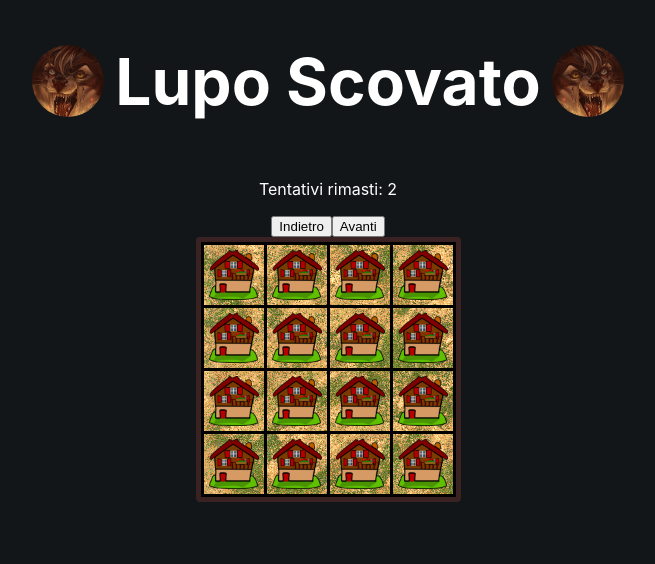
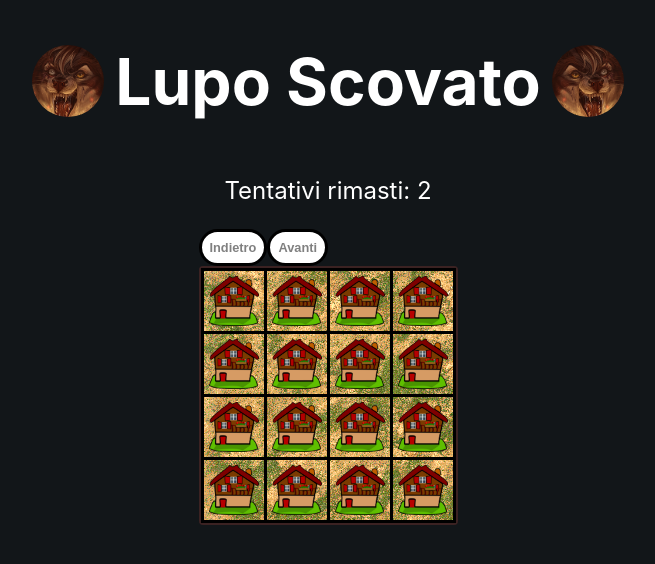
Before and after one commit to NicolaL95/lupo-scovato, a React (Create React App) app: page / in a window 1280 px wide. Both pictures are taken after a click on the button "Easy". Shown: the top 564 px of the page, without its empty margins (312-967 px from the left). Built offline with nearby package versions, Linux system fonts and the light colour scheme.

Commit message:
add buttons

```diff
--- a/src/components/GameContainer.css
+++ b/src/components/GameContainer.css
@@ -5,6 +5,7 @@
     justify-content: center;
     align-items: center;
     gap: 10px;
+    margin: 2rem 0;
 }
 .difficuilt-button{
     width: 11rem;
@@ -30,8 +31,8 @@ content: "";
     left: 50%;
     transform: translate(-50%, -50%);
     background-color: #121619;
-    width: 100%;
-    height: 100%;
+    width: 101%;
+    height: 103%;
     z-index: -1;
     opacity: 1;
     -webkit-transition: all 0.6s;
@@ -41,6 +42,26 @@ content: "";
     border-radius: 22px;
 }
 
+.button-timeline{
+    background-color: white;
+        padding: 0.5rem;
+        font-size: 0.8rem;
+        border-radius: 25px;
+        border: 3px solid black;
+        font-weight: 700;
+}
+
+.buttons-container{
+    display: flex;
+}
+
+.buttons-unevaiable{
+    color: gray;
+}
+
+.statusMessage{
+    font-size: 1.5rem;
+}
 
 .difficuilt-button:hover {
 text-shadow: 1px 1px black;
@@ -56,7 +77,7 @@ text-shadow: 1px 1px black;
    /*  gap: 1rem; */
     background-image: url('../assets/img/texture.png');
     border-radius: 4px;
-        border: 5px solid #3b2222;
+        border: 2px solid #3b2222;
 }
 
 .game-container-screen p {
@@ -97,7 +118,7 @@ text-shadow: 1px 1px black;
 
 .tmpBomb{
     background-image: url('../assets/img/wolf-spotted.png');
-    background-size: cover;
+    background-size:30px 55px;;
         background-position: center bottom;
         background-repeat: no-repeat;
 
--- a/src/components/GameContainer.jsx
+++ b/src/components/GameContainer.jsx
@@ -7,8 +7,9 @@ import hunter from '../assets/img/hunter.jpg'
 import { useCallback } from 'react'
 import { useRef } from 'react'
 
+let setNewTimeLine = false;
+let addReverseGrid = false;
 const arrayOfBackGround = [hunter, woodcutter, farmer]
-
 const initialStateGameStatus = {
     currentLives: 2,
     gameWon: false,
@@ -16,7 +17,7 @@ const initialStateGameStatus = {
 export default function GameContainer() {
 
     const refPreviousGrid = useRef([]);
-
+    const globalCounter = useRef(0)
     const easy = 4
     const mid = 8
     const hard = 12
@@ -44,10 +45,8 @@ export default function GameContainer() {
         }
     }
 
-
     useEffect(() => {
         let arrayEmpty = []
-
         //generates N bombs based on difficuilt
         const generateBombs = () => {
 
@@ -121,17 +120,25 @@ export default function GameContainer() {
             }
         }
         setGrid(arrayEmpty)
+        updateRefGrid(arrayEmpty)
 
     }, [state])
+
+    useEffect(() => {
+        if (addReverseGrid) {
+            updateRefGrid(grid)
+            addReverseGrid = false;
+        }
+    }, [grid])
+
+
+
+    console.log("mi sto aggiornando", refPreviousGrid.current, globalCounter.current);
 
     useEffect(() => {
         return () => { refPreviousGrid.current = [] }
     }, [])
 
-    /*    useEffect(() => {
-           updateRefGrid();
-       }, [grid])
-    */
 
     const arrayDifficuilt = [{
         action: "EASY",
@@ -175,24 +182,23 @@ export default function GameContainer() {
     }
 
     const updateRefGrid = (gridTmp) => {
-
-        for (let index = 0; index < refPreviousGrid.current.length; index++) {
-            console.log("refPreviousGrid", index)
-            for (let indexCol = 0; indexCol < state; indexCol++) {
-                for (let indexRow = 0; indexRow < state; indexRow++) {
-                    console.log("pre", indexCol, indexRow, refPreviousGrid.current[index][indexCol][indexRow]?.cellSpotted)
-                }
+        if (refPreviousGrid.current.length === 4) refPreviousGrid.current.shift();
+        let tmpArray = []
+        for (let indexCol = 0; indexCol < state; indexCol++) {
+            tmpArray.push([])
+            for (let indexRow = 0; indexRow < state; indexRow++) {
+                tmpArray[indexCol].push(Object.assign([], gridTmp[indexCol][indexRow]))
             }
         }
-
-        if (refPreviousGrid.current.length === 3) refPreviousGrid.current.shift();
-        refPreviousGrid.current.push(gridTmp)
-        console.log('totale', refPreviousGrid.current)
+        if (tmpArray.length !== 0) refPreviousGrid.current.push(tmpArray)
     }
 
     const updateGrid = (column, row) => {
+        if (setNewTimeLine) {
+            refPreviousGrid.current.splice(globalCounter, refPreviousGrid.current.length - globalCounter)
+            setNewTimeLine = false
+        }
         let stateTmp = [...grid]
-        updateRefGrid(stateTmp);
         stateTmp[column][row].cellSpotted = true;
         stateTmp[column][row].setFlag = false;
         if (stateTmp[column][row].haveBomb !== true) {
@@ -204,14 +210,14 @@ export default function GameContainer() {
             }))
         }))
         setGrid(stateTmp);
-
-
+        updateRefGrid(stateTmp);
+        /*  reverseGrid({ type: "RESET" }) */
+        globalCounter.current = refPreviousGrid.current.length - 1
     }
 
     const setFlag = (column, row) => {
         let stateTmp = [...grid]
         stateTmp[column][row].flag = !stateTmp[column][row].flag;
-
         setGrid(stateTmp);
     }
 
@@ -221,22 +227,30 @@ export default function GameContainer() {
     }
 
     const endGameMessage = () => {
-        if (gameStatus.gameWon) return <p>Complimenti, hai vinto!</p>
-        return <p>Mi dispiace, hai perso!</p>
+        refPreviousGrid.current = []
+        return <p className='statusMessage'>{gameStatus.gameWon ? "Complimenti, hai vinto!" : "Mi dispiace, hai perso!"}</p>
     }
 
-    /*     const reverseGrid = (({ type }) => {
-            let counter = 2
-            const updateCounter = () => {
-                return type === "INCREMENT" ? counter + 1 : counter - 1;
-            }
-            return updateCounter;
-        })() */
-
+    //closure
+    /*   const reverseGrid = useCallback(() => {
+          let counter = 3
+          const updateCounter = ({ type }) => {
+              switch (type) {
+                  case "INCREMENT":
+                      return counter === refPreviousGrid.current.length ? refPreviousGrid.current.length : ++counter;
+                  case "DECREMENT":
+                      return counter === 0 ? 0 : --counter;
+                  case "RESET":
+                      counter = 3;
+                      break;
+              }
+          }
+          return updateCounter;
+      })()
+   */
 
     return (
-        <div className='game-screen'>
-
+        <div className='game-screen' >
             {state === null ? [...new Array(3).keys()].map(index =>
                 <button key={index} className='difficuilt-button' style={{
                     backgroundImage: `url(${arrayOfBackGround[index]})`, backgroundPosition: 'center',
@@ -251,20 +265,29 @@ export default function GameContainer() {
 
                         <>
                             {endGameMessage()}
-                            <button onClick={() => {
+                            <button className='button-timeline' onClick={() => {
                                 dispatch({ type: "RESET" })
                                 setGameStatus(initialStateGameStatus)
                                 refPreviousGrid.current = []
                             }}>Ricomincia</button></> :
 
-                        <><p>{`Tentativi rimasti: ${gameStatus.currentLives}`}</p>
-                            <button onClick={() => {
-                                /*    setGrid(refPreviousGrid.current[1]) */
-                            }}>Indietro</button>
-                            <button>Avanti</button>
+                        <><p className='statusMessage'>{`Tentativi rimasti: ${gameStatus.currentLives}`}</p>
+                            <div className='buttons-container'>
+                                <button className={`button-timeline ${globalCounter.current === 0 ? 'buttons-unevaiable' : ""}`} onClick={() => {
+                                    setGrid(refPreviousGrid.current[globalCounter.current === 0 ? 0 : --globalCounter.current])
+                                    setNewTimeLine = true;
+                                    if (refPreviousGrid.current.length > 0) addReverseGrid = true;
+                                }}>Indietro</button>
+                                <button className={`button-timeline ${globalCounter.current === refPreviousGrid.current.length - 1 ? 'buttons-unevaiable' : ""}`} onClick={() => {
+                                    console.log(globalCounter.current)
+                                    setGrid(refPreviousGrid.current[globalCounter.current === refPreviousGrid.current.length - 1 ? refPreviousGrid.current.length - 1 : ++globalCounter.current])
+                                }}>Avanti</button>
+                            </div>
                         </>}
 
-                    <div className='game-container'>
+                    <div className='game-container' onContextMenu={(e) => {
+                        e.preventDefault();
+                    }}>
                         {grid.map((_, indexColumn) => {
                             return (<div key={indexColumn} className='column'>
                                 {grid[indexColumn].map((element, indexRow) => {
--- a/src/components/Title.css
+++ b/src/components/Title.css
@@ -5,6 +5,7 @@
         align-items: center;
         gap: 0.7rem;
         justify-content: center;
+        margin-bottom: 0;
 }
 
 .title::before{
```
